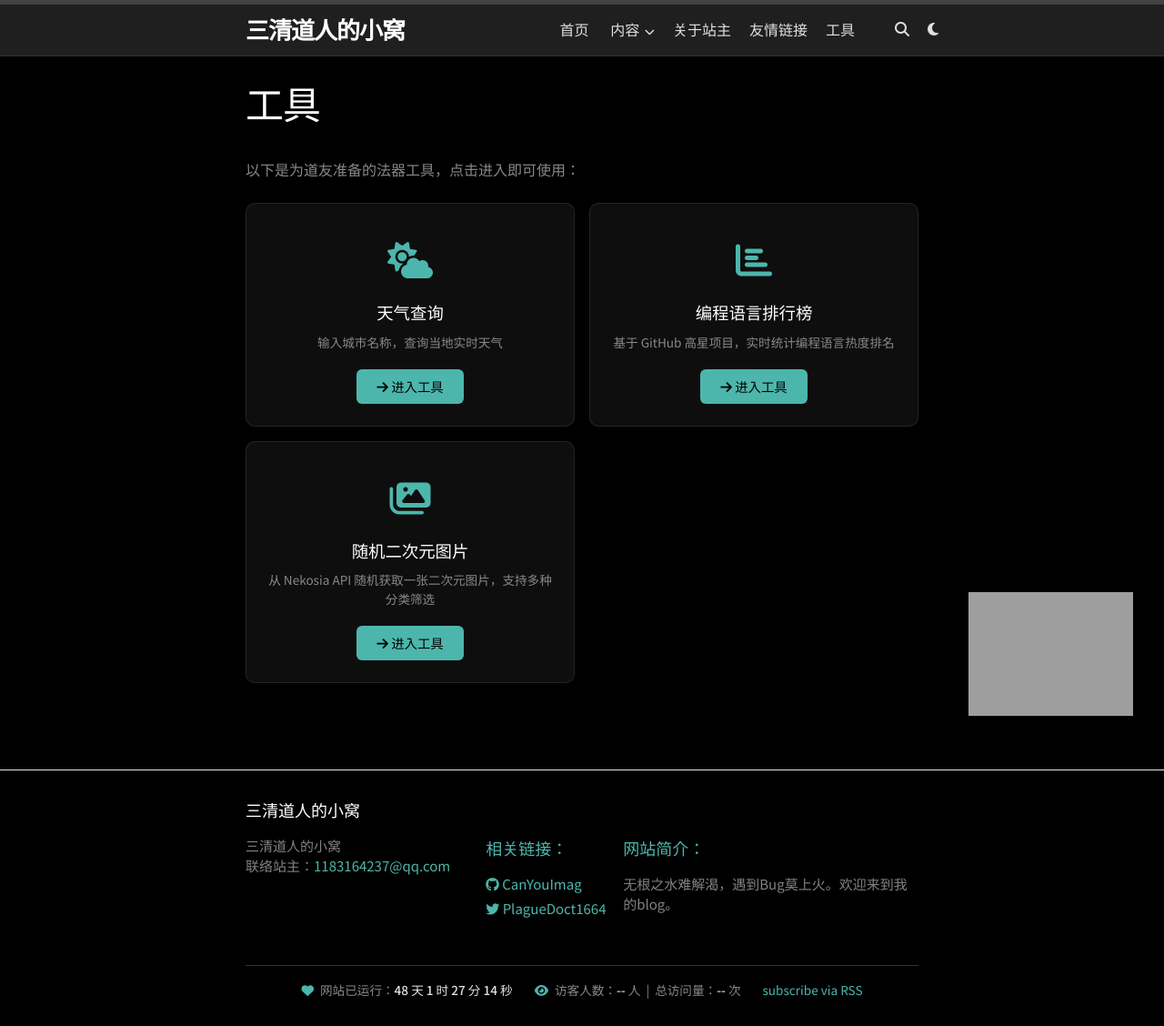
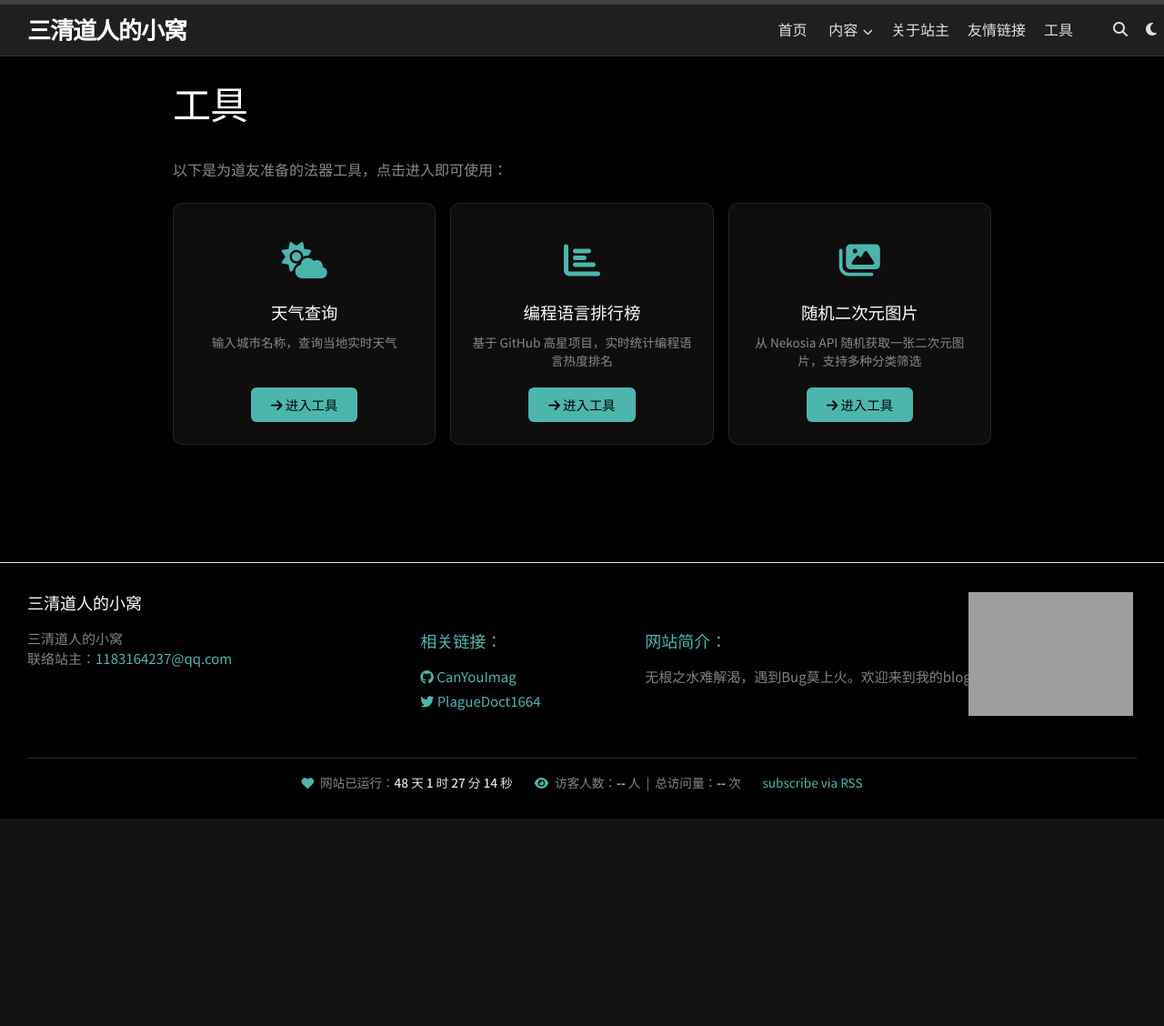
Before and after one commit to CanYouImag/CanYouImag.github.io, a Jekyll site: the page built from tools.md, in a window 1280 px wide. Shown: the whole page at 91% size. Built offline with Jekyll 4.4.1, drawn with Linux system fonts in a browser that asks for light colours; comment, search, counter and statistics services are not loaded; after the commit the page ends 900 px from its top, so only the background shows below that; grey boxes are pictures that could not be loaded.

Commit message:
修改网站布局

```diff
--- a/_sass/minima.scss
+++ b/_sass/minima.scss
@@ -21,7 +21,7 @@ $grey-color-dark:  darken($grey-color, 25%) !default;
 $table-text-align: left !default;
 
 // Width of the content area
-$content-width:    800px !default;
+$content-width:    1500px !default;
 
 $on-palm:          600px !default;
 $on-laptop:        800px !default;
--- a/assets/main.scss
+++ b/assets/main.scss
@@ -36,6 +36,10 @@ body {
 .site-footer {
   background-color: #000 !important;
   color: #eee !important;
+}
+
+.page-content .wrapper {
+  max-width: 900px;
 }
 
 a {
@@ -2128,6 +2132,7 @@ body.light-mode {
   .weather-input-group input { color: #333 !important; }
   .weather-desc { border-bottom-color: #ddd; }
 
+  .friend-name { color: #333 !important; }
   .friend-link:hover { background: #e8e8e8 !important; }
 
   #reading-progress { background: linear-gradient(90deg, #4db6ac, #64b5f6); }
```
